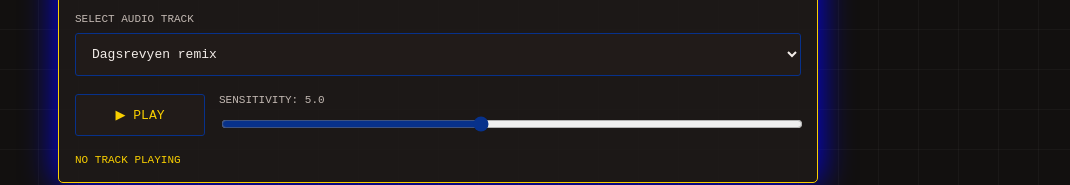
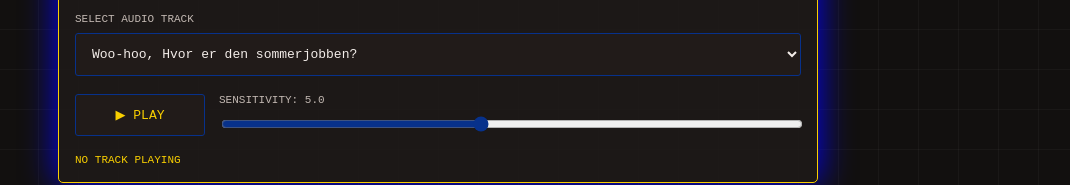
Before and after one commit to skaane05/Personal-Webpage, a plain HTML site: page CGP/index.html in a window 1280 px wide. Shown: the part 451-636 px from the top of the page, without its empty margins (202-1272 px from the left). Drawn offline with Linux system fonts and the light colour scheme.

Commit message:
Added more songs

```diff
--- a/CGP/index.html
+++ b/CGP/index.html
@@ -192,23 +192,48 @@
 
   <script>
     // Legg til eller fjern forhåndsdefinerte spor her.
+
     const tracks = {
-      Dagsrevyen: {
-        name: "Dagsrevyen remix",
-        url: "/Audio/mixdown-nrk-nyheter-themesvignett-dagsrevyen--oddasat.mp3"
+      Woohoo: {
+        name: "Woo-hoo, Hvor er den sommerjobben?",
+        url: "/Audio/CGP_Sanger/3-klasse-CGP-2026.mp3"
       },
-      FNAF: {
-        name: "FNAF",
-        url: "/Audio/join-us-for-a-bite-sfm.mp3"
+      DALJEKAAT: {
+        name: "DALJEKÅT (CGP 2018)",
+        url: "/Audio/CGP_Sanger/DALJEKÅT.mp3"
       },
-      vacant: {
-        name: "Vacant",
-        url: "https://assets.codepen.io/7558/Vacant.mp3"
+      Engangtil: {
+        name: "En gang til (De gamle 2023)",
+        url: "/AudioCGP_SangerDe-Gamle_En-gang-til_CGP2023.mp3"
       },
-      lxstnght: {
-        name: "LXSTNGHT",
-        url: "https://assets.codepen.io/7558/lxstnght-back_1.mp3"
-      }
+      Hebraisk: {
+        name: "Hebraisk Kokevise (1. klasse 2024)",
+        url: "/Audio/CGP_Sanger/Hebraisk_kokevise_CGP2023.mp3"
+      },
+      KJEMPEGRILL: {
+        name: "Pølser i lompe - Team KJEMPEGRILL",
+        url: "/Audio/CGP_Sanger/Pølse i Lompe - Team KJEMPEGRILL.mp3"
+      },
+      NANJING: {
+        name: "Nanjing House (De gamle 2026)",
+        url: "/Audio/CGP_Sanger/Nanjing-House.mp3"
+      },
+      MVA: {
+        name: "MVA - Styret V26",
+        url: "/Audio/CGP_Sanger/Styret.mp3"
+      },
+      OPERON: {
+        name: "Biotechno GFP - Operon",
+        url: "/Audio/CGP_Sanger/Operon-Glow.mp3"
+      },
+      Laboratoddy: {
+        name: "Laboratoddy 2026",
+        url: "/Audio/CGP_Sanger/Laboratoddy_CGP2026.mp3"
+      },
+      AC: {
+        name: "AC Style (2026)",
+        url: "/Audio/CGP_Sanger/AC-style.mp3"
+      },
     };
 
     const audio = document.getElementById("audio");
```
Also changed, not shown: 10 other files.
